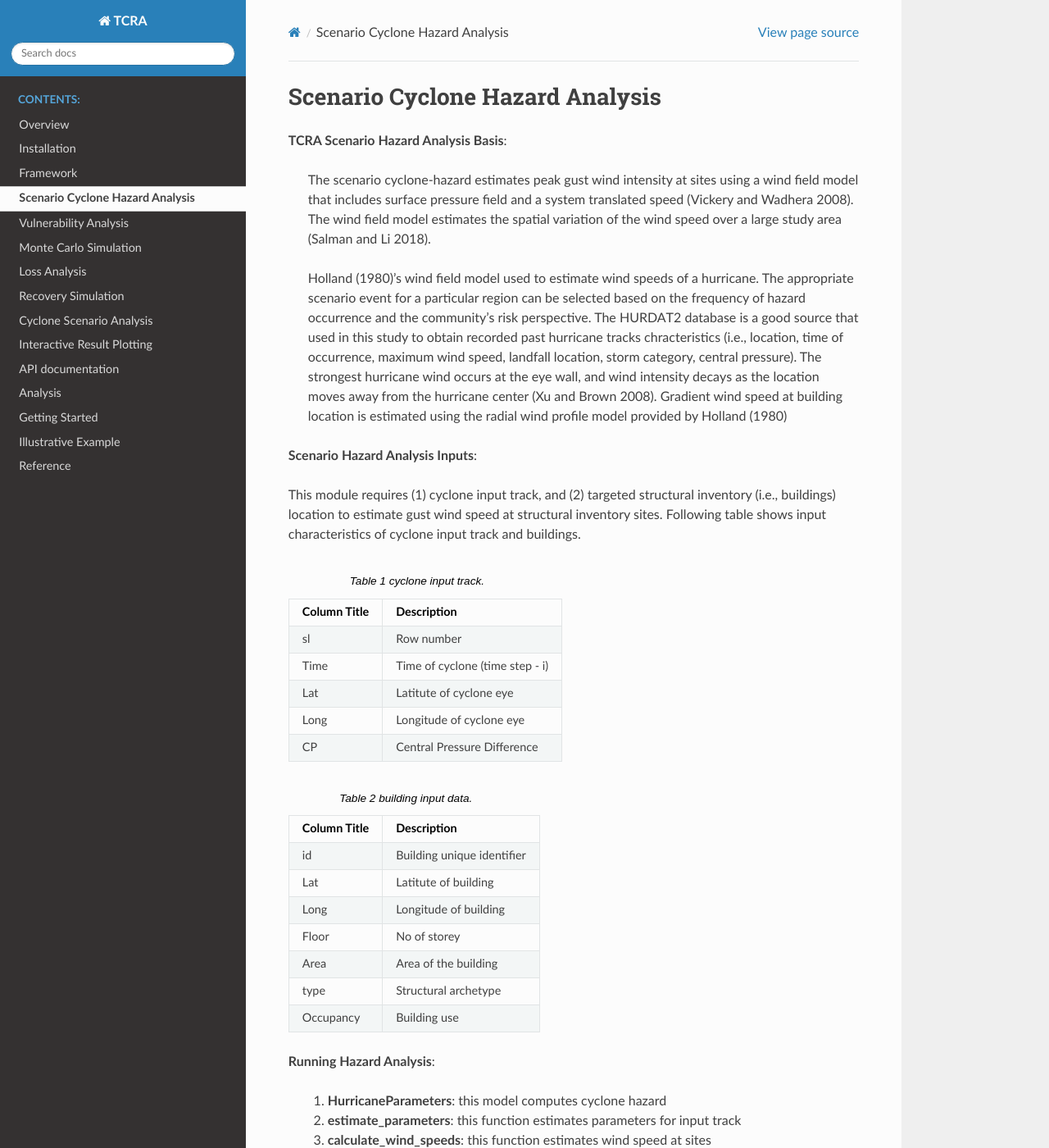
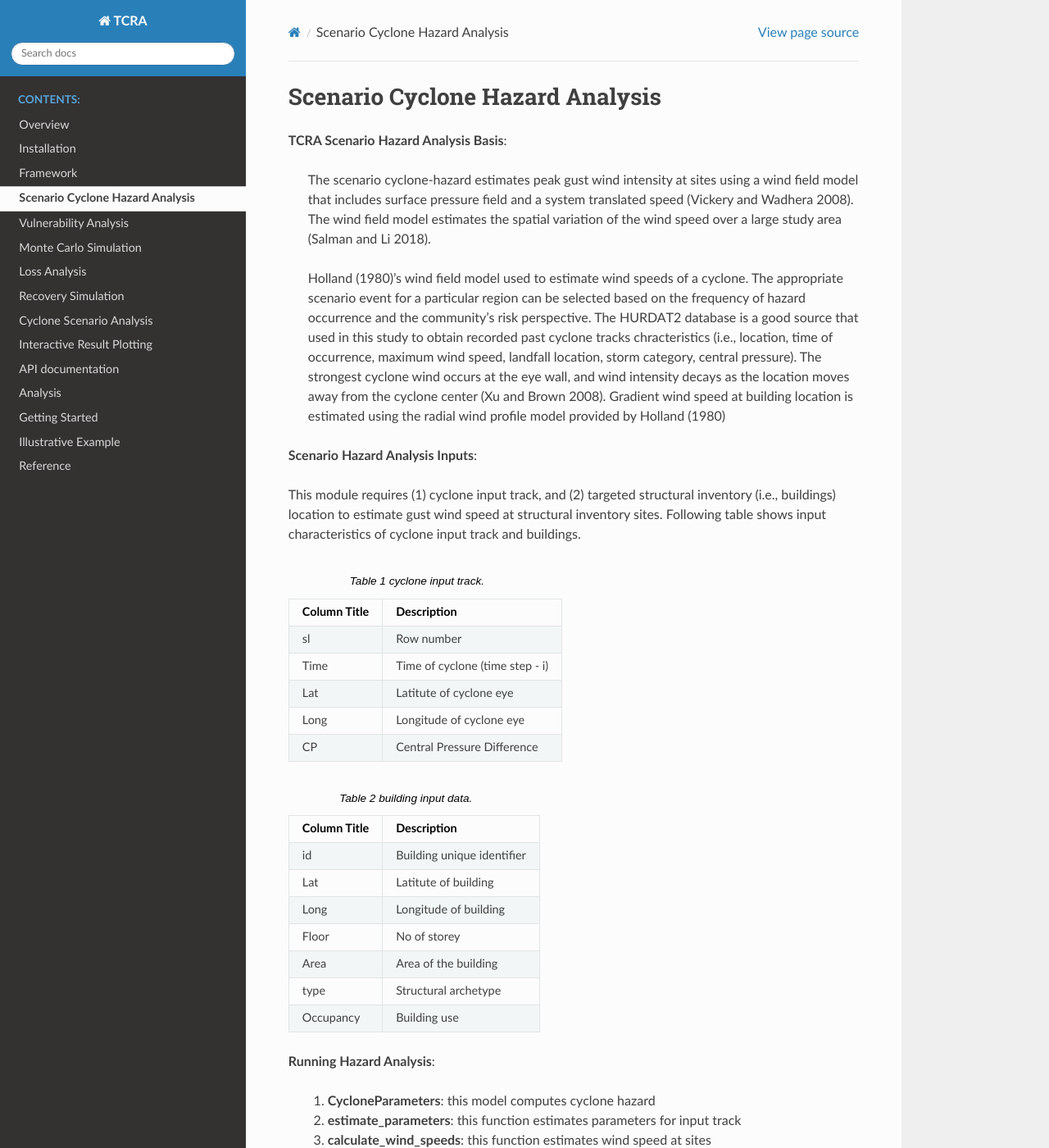
Before and after one commit to rxm562/TCRA, a Sphinx documentation site: the page built from docs/source/hazard.rst, in a window 1280 px wide and 1400 px high. Shown: the whole window at 82% size. Built offline with Sphinx 7.4.7 and the Read the Docs theme 2.0.0, drawn with Linux system fonts in a browser that asks for light colours; some of the changed text lies outside the part shown.

Commit message:
Update hazard.rst

```diff
--- a/docs/source/hazard.rst
+++ b/docs/source/hazard.rst
@@ -11,7 +11,7 @@ Scenario Cyclone Hazard Analysis
 
     The scenario cyclone-hazard estimates peak gust wind intensity at sites using a wind field model that includes surface pressure field and a system translated speed (Vickery and Wadhera 2008). The wind field model estimates the spatial variation of the wind speed over a large study area (Salman and Li 2018).
 
-    Holland (1980)’s wind field model used to estimate wind speeds of a hurricane. The appropriate scenario event for a particular region can be selected based on the frequency of hazard occurrence and the community's risk perspective. The HURDAT2 database is a good source that used in this study to obtain recorded past hurricane tracks chracteristics (i.e., location, time of occurrence, maximum wind speed, landfall location, storm category, central pressure). The strongest hurricane wind occurs at the eye wall, and wind intensity decays as the location moves away from the hurricane center (Xu and Brown 2008). Gradient wind speed at building location is estimated using the radial wind profile model provided by Holland (1980)
+    Holland (1980)’s wind field model used to estimate wind speeds of a cyclone. The appropriate scenario event for a particular region can be selected based on the frequency of hazard occurrence and the community's risk perspective. The HURDAT2 database is a good source that used in this study to obtain recorded past cyclone tracks chracteristics (i.e., location, time of occurrence, maximum wind speed, landfall location, storm category, central pressure). The strongest cyclone wind occurs at the eye wall, and wind intensity decays as the location moves away from the cyclone center (Xu and Brown 2008). Gradient wind speed at building location is estimated using the radial wind profile model provided by Holland (1980)
 
 
 **Scenario Hazard Analysis Inputs**:
@@ -47,14 +47,14 @@ This module requires (1) cyclone input track, and (2) targeted structural invent
 
 **Running Hazard Analysis**:
 
-    1. **HurricaneParameters**: this model computes cyclone hazard
+    1. **CycloneParameters**: this model computes cyclone hazard
     2. **estimate_parameters**: this function estimates parameters for input track
     3. **calculate_wind_speeds**: this function estimates wind speed at sites
 
 Following is an example of running hazard module to estimate the cyclone parameters and intensity at buildings::
 
-    # track_df: hurricane track input dataframe (see table - cyclone input track), df_track: estimated hazard parameters,
-    # and blg: buildings inventory (see table - building input data), df_bdg_wind: estimated wind speed, VG: gust wind speed.
-    hurricane_parameters = HurricaneParameters(track_df)
-    df_track = hurricane_parameters.estimate_parameters()
-    df_bdg_wind, VG = hurricane_parameters.calculate_wind_speeds(df_track, blg)
+    # track_df: cyclone track input dataframe (see table - cyclone input track), df_track: estimated hazard parameters,
+    # and blg: buildings inventory (see table - building input data), df_bdg_wind: estimated wind speed, VG: gradient wind speed (kmh).
+    cyclone_parameters = CycloneParameters(track_df)
+    df_track = cyclone_parameters.estimate_parameters()
+    df_bdg_wind, VG = cyclone_parameters.calculate_wind_speeds(df_track, blg)
```
